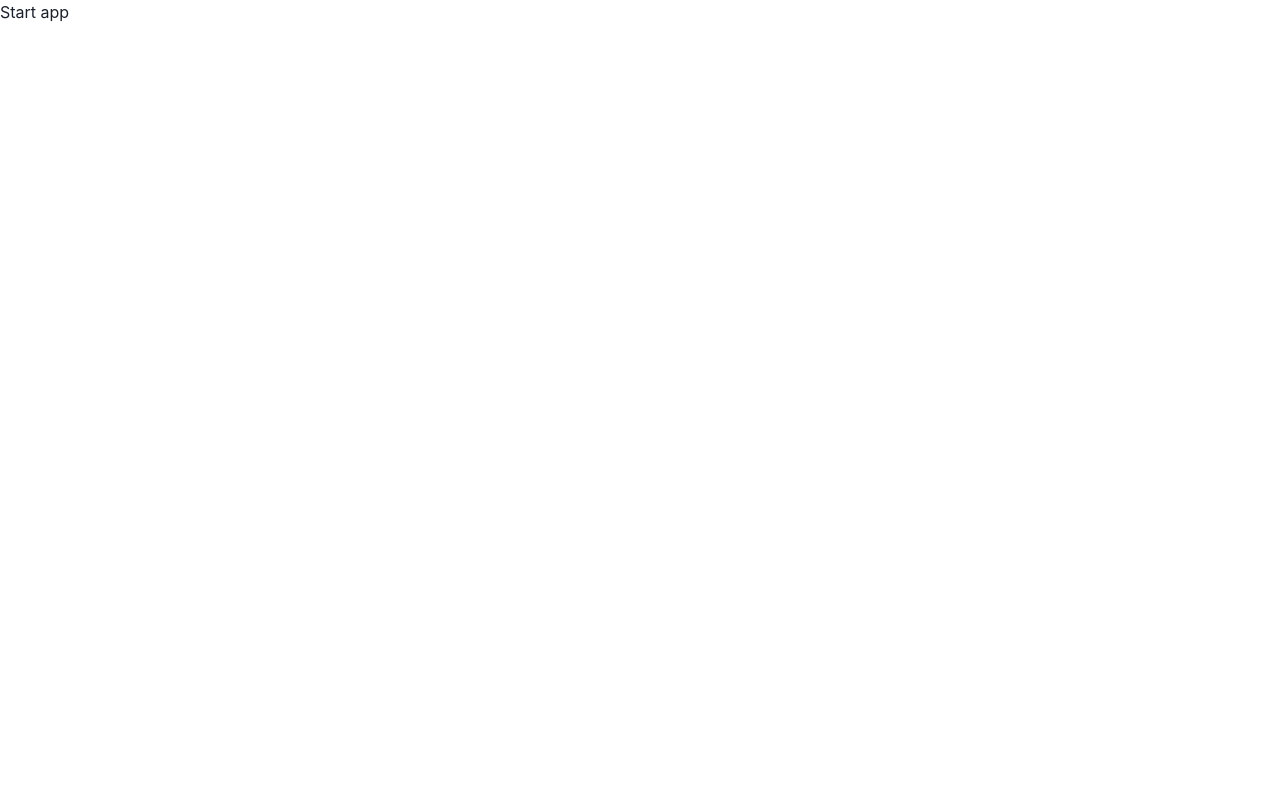
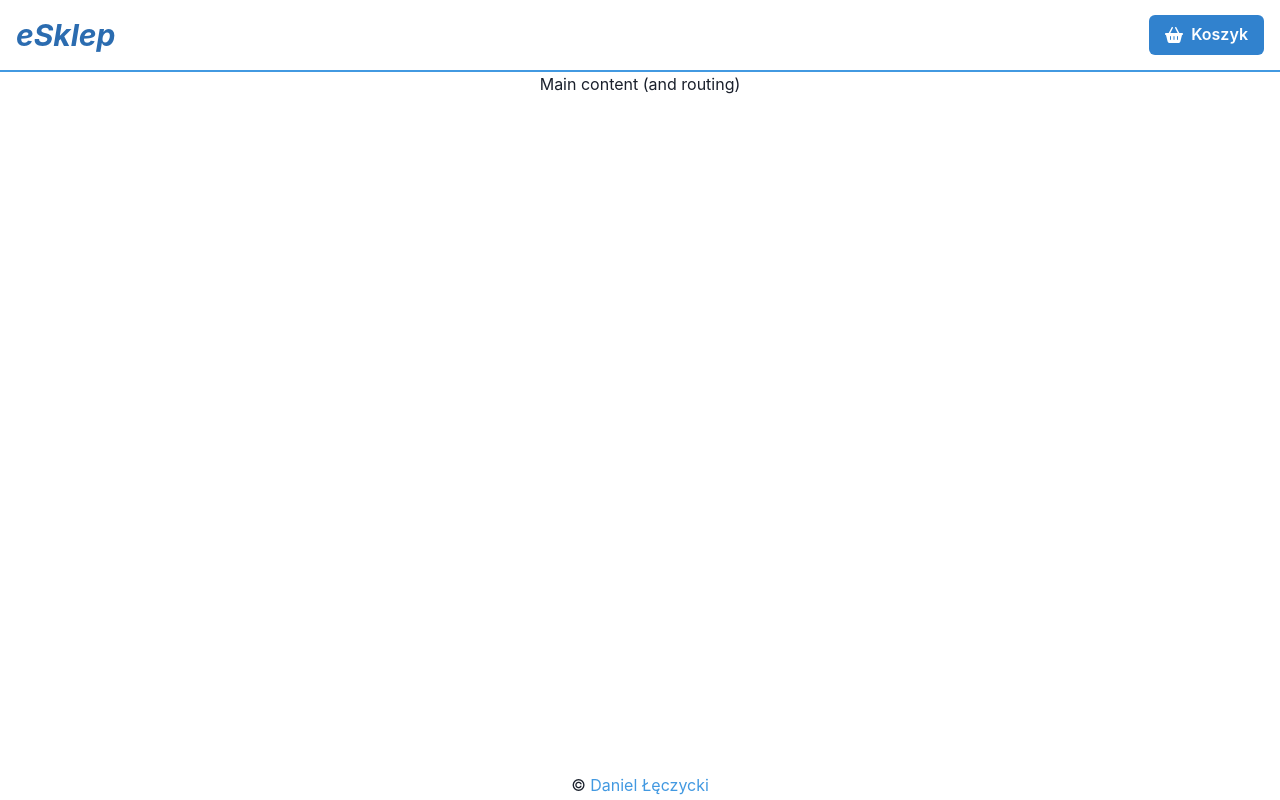
Before and after one commit to dLeczycki/eshop-frontend, a React (Create React App) app: page / in a window 1280 px wide. Built offline with nearby package versions, Linux system fonts and the light colour scheme.

Commit message:
Add Page Layout

```diff
--- a/package.json
+++ b/package.json
@@ -6,6 +6,9 @@
     "@chakra-ui/react": "^2.2.1",
     "@emotion/react": "^11.9.3",
     "@emotion/styled": "^11.9.3",
+    "@fortawesome/fontawesome-svg-core": "^6.1.1",
+    "@fortawesome/free-solid-svg-icons": "^6.1.1",
+    "@fortawesome/react-fontawesome": "^0.1.18",
     "@testing-library/react": "^13.3.0",
     "@testing-library/user-event": "^13.5.0",
     "@types/node": "^16.11.39",
@@ -14,6 +17,7 @@
     "framer-motion": "^6.3.11",
     "react": "^18.1.0",
     "react-dom": "^18.1.0",
+    "react-router-dom": "^6.3.0",
     "react-scripts": "5.0.1",
     "typescript": "^4.7.3"
   },
--- a/src/App.tsx
+++ b/src/App.tsx
@@ -1,10 +1,8 @@
-import React from 'react';
+import { Layout } from './components/ui/Layout';
 
 function App() {
   return (
-    <div className="App">
-      Start app
-    </div>
+      <Layout />
   );
 }
 
--- /dev/null
+++ b/src/components/checkout/GoToCheckoutButton.tsx
@@ -0,0 +1,14 @@
+import { Button } from "@chakra-ui/react"
+import { faShoppingBasket } from "@fortawesome/free-solid-svg-icons"
+import { FontAwesomeIcon } from "@fortawesome/react-fontawesome"
+
+export const GoToCheckoutButton = () => {
+  return (
+    <Button
+      leftIcon={<FontAwesomeIcon icon={faShoppingBasket} />}
+      colorScheme="blue"
+    >
+      Koszyk
+    </Button>
+  )
+}
--- /dev/null
+++ b/src/components/ui/Footer.tsx
@@ -0,0 +1,12 @@
+import { Box, Link } from "@chakra-ui/react"
+
+export const Footer = () => {
+  return (
+    <Box
+      as="footer"
+      pb=".2em"
+    >
+      &copy; <Link href="mailto:danielleczycki@gmail.com" color="blue.400">Daniel Łęczycki</Link>
+    </Box>
+  )
+}
--- /dev/null
+++ b/src/components/ui/Layout.tsx
@@ -0,0 +1,20 @@
+import { Flex } from "@chakra-ui/react"
+import { Footer } from "./Footer"
+import { Main } from "./Main"
+import { Navbar } from "./Navbar"
+
+export const Layout = () => {
+
+  return (
+    <Flex
+      align="center"
+      justify="space-between"
+      direction="column"
+      h="100vh"
+    >
+      <Navbar />
+      <Main />
+      <Footer />
+    </Flex>
+  )
+}
--- /dev/null
+++ b/src/components/ui/Logo.tsx
@@ -0,0 +1,14 @@
+import { Text } from "@chakra-ui/react"
+
+export const Logo = () => {
+  return (
+    <Text
+        as="strong"
+        fontSize="3xl"
+        color="blue.600"
+        fontStyle="italic"
+      >
+        eSklep
+    </Text>
+  )
+}
--- /dev/null
+++ b/src/components/ui/Main.tsx
@@ -0,0 +1,12 @@
+import { Box } from "@chakra-ui/react"
+
+export const Main = () => {
+  return (
+    <Box
+      as="main"
+      flexGrow="1"
+    >
+      Main content (and routing)
+    </Box>
+  )
+}
--- /dev/null
+++ b/src/components/ui/Navbar.tsx
@@ -0,0 +1,21 @@
+import { Flex } from "@chakra-ui/react"
+import { GoToCheckoutButton } from "../checkout/GoToCheckoutButton"
+import { Logo } from "./Logo"
+
+export const Navbar = () => {
+  return (
+    <Flex
+      as="nav"
+      justify="space-between"
+      align="center"
+      w="100%"
+      h="72px"
+      px="1em"
+      borderBottom="2px solid"
+      borderColor="blue.400"
+    >
+      <Logo />
+      <GoToCheckoutButton />
+    </Flex>
+  )
+}
--- a/src/index.css
+++ /dev/null
@@ -1,13 +0,0 @@
-body {
-  margin: 0;
-  font-family: -apple-system, BlinkMacSystemFont, 'Segoe UI', 'Roboto', 'Oxygen',
-    'Ubuntu', 'Cantarell', 'Fira Sans', 'Droid Sans', 'Helvetica Neue',
-    sans-serif;
-  -webkit-font-smoothing: antialiased;
-  -moz-osx-font-smoothing: grayscale;
-}
-
-code {
-  font-family: source-code-pro, Menlo, Monaco, Consolas, 'Courier New',
-    monospace;
-}
--- a/src/index.tsx
+++ b/src/index.tsx
@@ -1,6 +1,5 @@
 import ReactDOM from 'react-dom/client';
 import { ChakraProvider, theme } from '@chakra-ui/react';
-import './index.css';
 import App from './App';
 
 const root = ReactDOM.createRoot(
```
Also changed, not shown: 1 other file (tests, documents, lock files or other folders).
